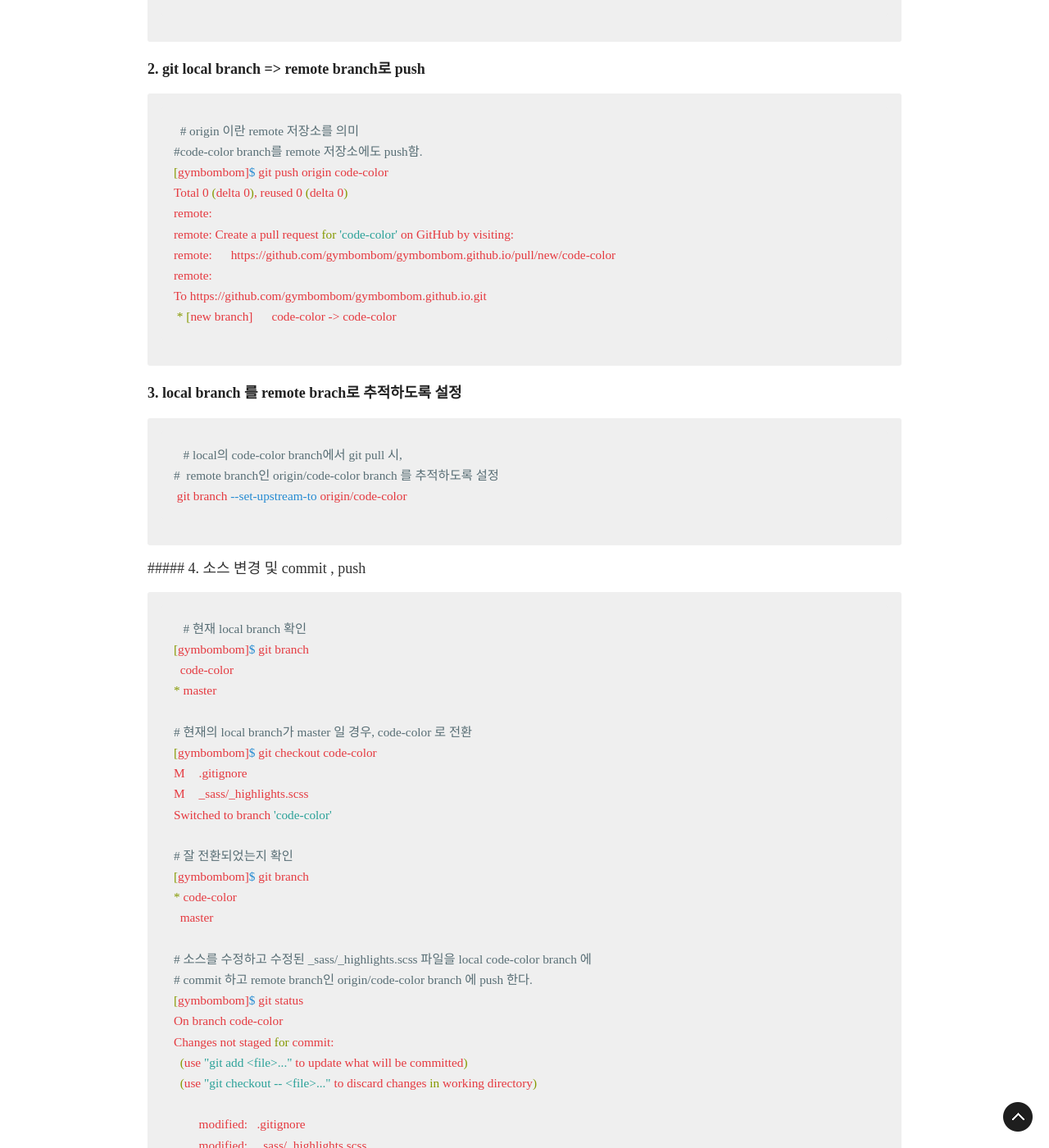
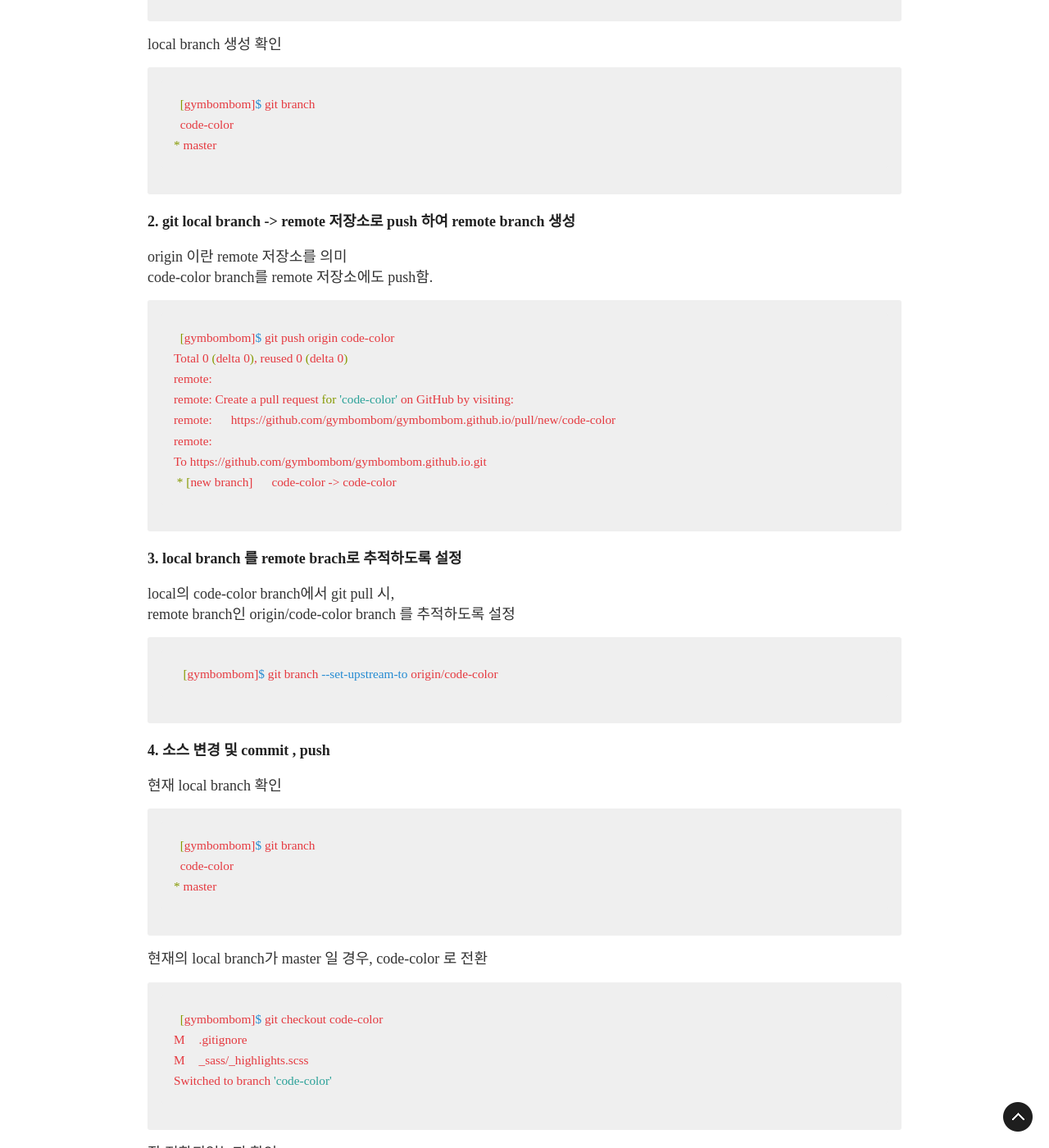
Before and after one commit to jaeheon209/gymbombom.github.io, a Jekyll site: the page built from _posts/2019-12-14-1-how-to-use-git-remote-branch.md, in a window 1280 px wide and 1400 px high, scrolled down 671 px. Shown: the whole window at 82% size. Built offline with Jekyll 4.4.1, drawn with Linux system fonts in a browser that asks for light colours; nearby versions of some CDN libraries; some web fonts are replaced; comment, search, counter and statistics services are not loaded; some of the changed text lies outside the part shown.

Commit message:
git remote branch 생성 및 pull request 까지의 Flow  정리 post 문단 대폭수정

````diff
--- a/_posts/2019-12-14-1-how-to-use-git-remote-branch.md
+++ b/_posts/2019-12-14-1-how-to-use-git-remote-branch.md
@@ -9,24 +9,30 @@ tags :
 ### git remote branch 생성하기
 
 ##### 1. git local branch 생성
+master Branch 인지 확인
 ```shell
-# master branch 인지 확인
 [gymbombom]$ git branch
 * master
+```
 
-# code-color의 이름으로 git local branch 생성
+code-color 의 Branch명으로 local branch 생성
+```shell
 [gymbombom]$ git branch code-color
+```
 
-# code-color  으로 local branch 생성 확인
+local branch 생성 확인
+```shell
 [gymbombom]$ git branch
   code-color
 * master
 ```
 
-##### 2. git local branch => remote branch로 push
+
+##### 2. git local branch -> remote 저장소로 push 하여 remote branch 생성
+
+origin 이란 remote 저장소를 의미<br>
+code-color branch를 remote 저장소에도 push함.
 ```shell
-# origin 이란 remote 저장소를 의미
-#code-color branch를 remote 저장소에도 push함.
 [gymbombom]$ git push origin code-color
 Total 0 (delta 0), reused 0 (delta 0)
 remote:
@@ -38,32 +44,38 @@ To https://github.com/gymbombom/gymbombom.github.io.git
 ```
 
 ##### 3. local branch 를 remote brach로 추적하도록 설정
+local의 code-color branch에서 git pull 시,<br>
+remote branch인 origin/code-color branch 를 추적하도록 설정
  ```shell
- # local의 code-color branch에서 git pull 시,
-#  remote branch인 origin/code-color branch 를 추적하도록 설정
- git branch --set-upstream-to origin/code-color
+ [gymbombom]$ git branch --set-upstream-to origin/code-color
  ```
 
- ##### 4. 소스 변경  및 commit , push
+##### 4. 소스 변경  및 commit , push
+현재 local branch 확인
  ```shell
- # 현재 local branch 확인
 [gymbombom]$ git branch
   code-color
 * master
+```
 
-# 현재의 local branch가 master 일 경우, code-color 로 전환
+현재의 local branch가 master 일 경우, code-color 로 전환
+```shell
 [gymbombom]$ git checkout code-color
 M	.gitignore
 M	_sass/_highlights.scss
 Switched to branch 'code-color'
+```
 
-# 잘 전환되었는지 확인
+잘 전환되었는지 확인
+```shell
 [gymbombom]$ git branch
 * code-color
   master
+```
 
-# 소스를 수정하고 수정된 _sass/_highlights.scss 파일을 local code-color branch 에
-# commit 하고 remote branch인 origin/code-color branch 에 push 한다.
+소스를 수정하고 수정된 _sass/_highlights.scss 파일을 local code-color branch 에 <br>
+commit 하고 remote branch인 origin/code-color branch 에 push 한다.
+```shell
 [gymbombom]$ git status
 On branch code-color
 Changes not staged for commit:
@@ -79,16 +91,22 @@ Untracked files:
 	.jekyll-cache/
 
 no changes added to commit (use "git add" and/or "git commit -a")
+```
 
-# add
+add
+```shell
 [gymbombom]$ git add _sass/_highlights.scss;
+```
 
-#commit
+commit
+```shell
 [gymbombom]$ git commit -m "code 블럭 color 변경";
 [code-color 977fa24] code 블럭 color 변경
  1 file changed, 8 insertions(+), 1 deletion(-)
+```
 
-# remote 의 code-color branch 로 push
+remote 의 code-color branch 로 push
+```shell
 [gymbombom]$ git push origin code-color
 Counting objects: 4, done.
 Delta compression using up to 4 threads.
@@ -98,9 +116,9 @@ Total 4 (delta 3), reused 0 (delta 0)
 remote: Resolving deltas: 100% (3/3), completed with 3 local objects.
 To https://github.com/gymbombom/gymbombom.github.io.git
    5335b9f..977fa24  code-color -> code-color
- ```
+```
 
-##### remote branch 생성확인 및  compare, pull request 요청
+##### 5.remote branch 생성확인 및  compare, pull request 요청
 remote branch(github) 에 새로 생성된 branch를 확인하고, compare & pull request 버튼이 생기는데,
 해당 버튼을 클릭한다.
 
@@ -110,7 +128,7 @@ pull request 메시지 및 변경사항을 기록하고 create pull request 를
 
 <img src="/images/posts/6.png">
 
-##### pull request 변경사항 확인 및 origin/master branch로 merge후 origin/code-color branch 삭제
+##### 6.pull request 변경사항 확인 및 origin/master branch로 merge후 origin/code-color branch 삭제
 pull request 에 대한 변경사항을 확인하고 merge pull request 버튼을 클릭하여 origin/master branch 와 merge 한다.
 
 <img src="/images/posts/7.png">
@@ -122,9 +140,9 @@ origin/master branch로 merge 완료되면, remote branch를 삭제한다.
 ### 기타 추가 작업들
 local branch에서 추가 작업해야 하는 것들
 
-##### local branch 삭제
+##### master branch pull
+현재 branch 가 code-color branch 에 있으면 master branch로 전환
 ```shell
-# 현재 branch 가 code-color branch 에 있으면 master branch로 전환
 [gymbombom]$ git branch
 * code-color
   master
@@ -134,15 +152,19 @@ M	.gitignore
 Switched to branch 'master'
 Your branch is behind 'origin/master' by 2 commits, and can be fast-forwarded.
   (use "git pull" to update your local branch)
+```
 
-# git pull 명령으로 remote branch 변경사항을 가져온다.
+git pull 명령으로 remote branch 변경사항을 가져온다.
+```shell
 [gymbombom]$ git pull
 Updating 5335b9f..066eb99
 Fast-forward
  _sass/_highlights.scss | 9 ++++++++-
  1 file changed, 8 insertions(+), 1 deletion(-)
+```
 
- # local branch를 삭제한다.
+local branch를 삭제한다.
+```shell
 [gymbombom]$ git branch -d code-color
 Deleted branch code-color (was 977fa24).
 ```
````
